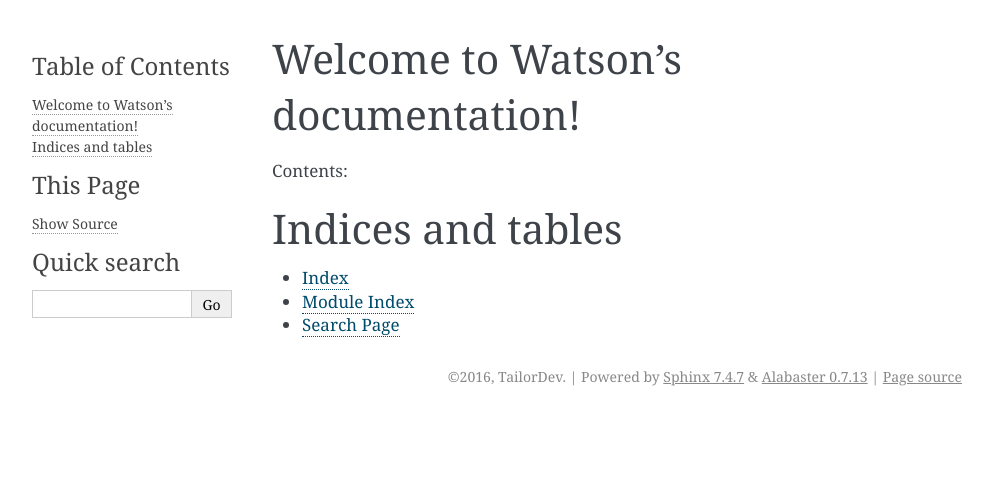
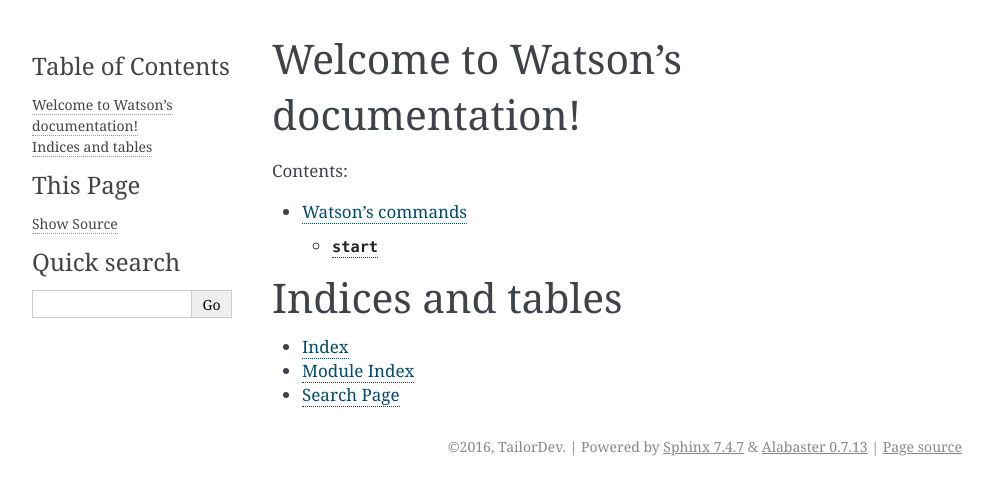
Before and after one commit to jazzband/Watson, a Sphinx documentation site: the page built from docs/index.rst, in a window 1280 px wide. Shown: the top 495 px of the page, without its empty margins (148-1141 px from the left). Built offline with Sphinx 7.4.7, drawn with Linux system fonts in a browser that asks for light colours.

Commit message:
Add POC with the start command

```diff
--- /dev/null
+++ b/docs/commands.rst
@@ -0,0 +1,8 @@
+Watson's commands
+#################
+
+
+``start``
+=========
+
+.. autofunction:: watson.cli.start()
--- a/docs/index.rst
+++ b/docs/index.rst
@@ -11,6 +11,7 @@
 .. toctree::
    :maxdepth: 2
 
+   commands
 
 
 Indices and tables
```
Also changed, not shown: 1 other file.
